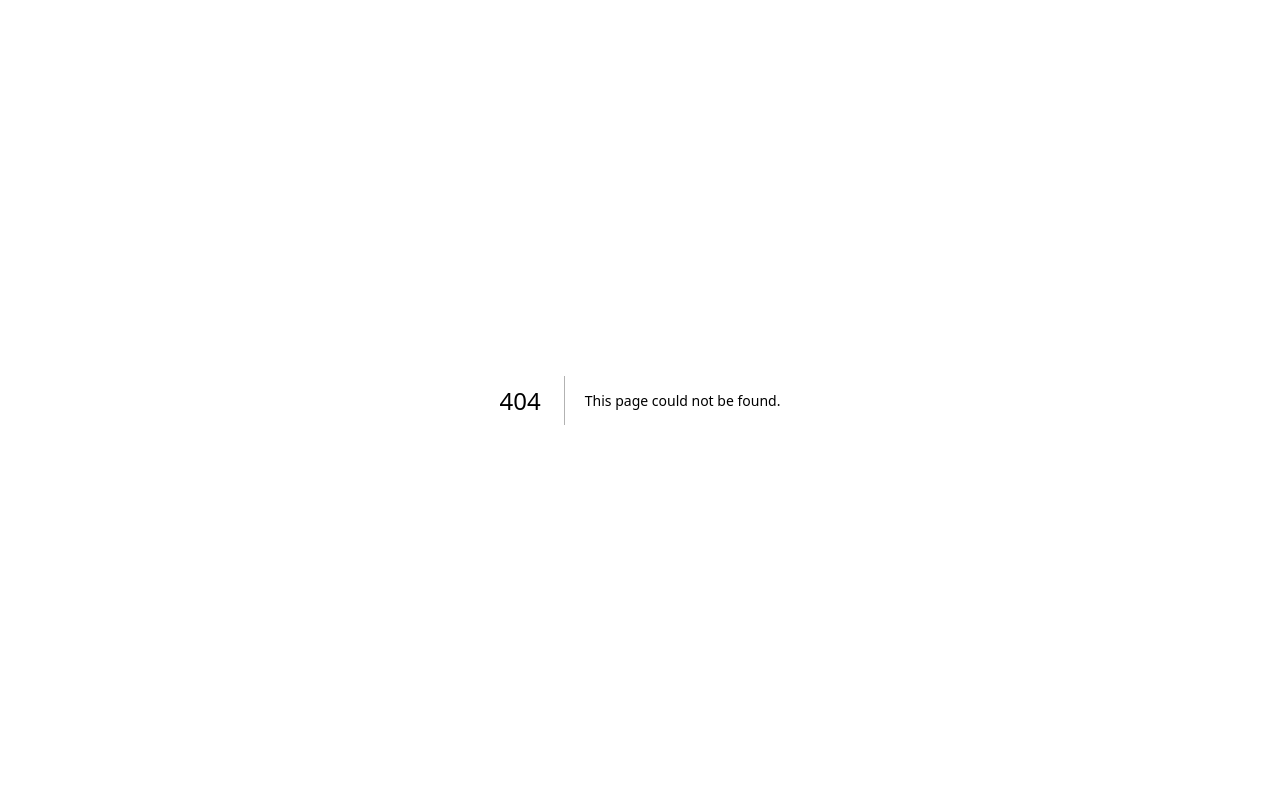
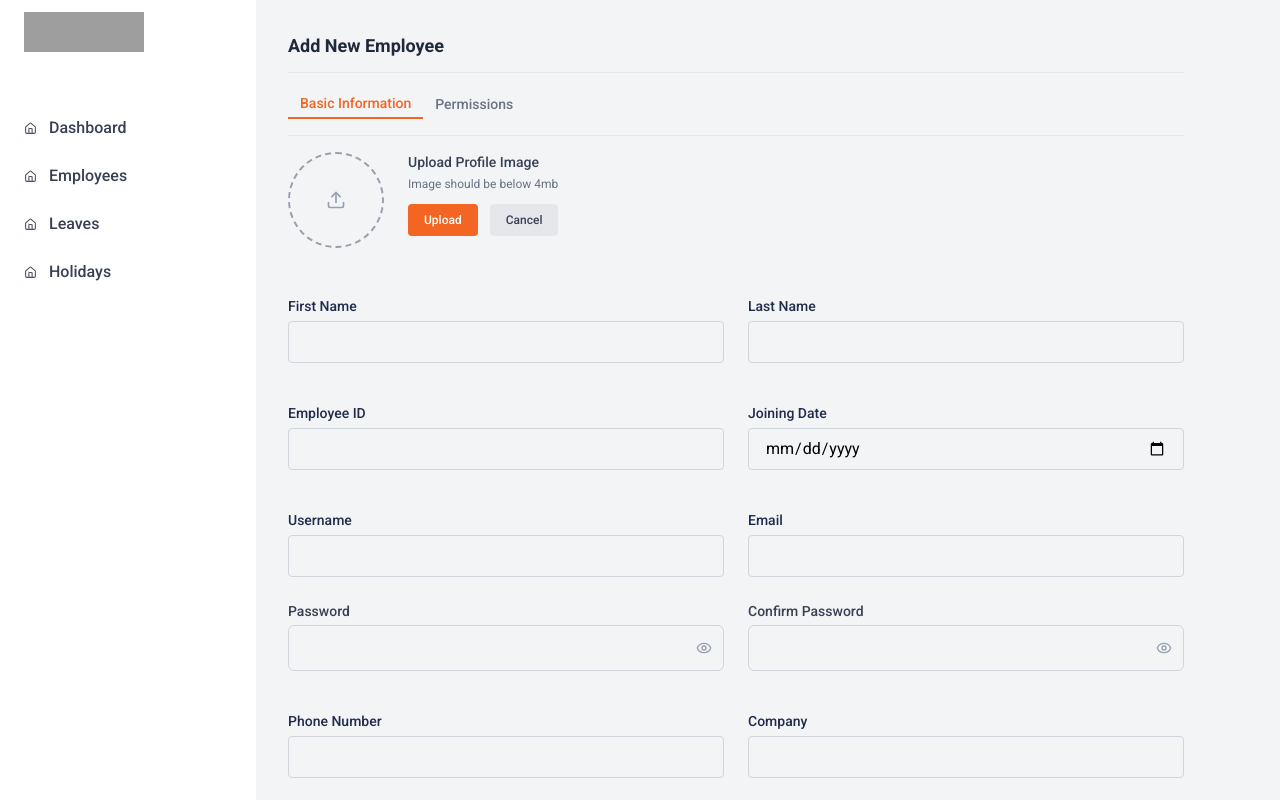
Before and after one commit to Blue-Health-Here/frontend.hr-management-system, a Next.js app: page /employees/add in a window 1280 px wide. Before the commit this address had no page. Built offline with nearby package versions, Linux system fonts and the light colour scheme; grey boxes are pictures that could not be loaded.

Commit message:
changed files structure for the employees

```diff
--- a/app/add-employee/page.tsx
+++ b/app/employees/add/page.tsx
@@ -1,5 +1,5 @@
 import React from "react";
-import AddEmployee from "@/components/add-employee";
+import AddEmployee from "@/components/employees/add";
 import MainLayout from "@/components/layouts/MainLayout";
 
 function Page() {
--- a/components/add-employee/index.tsx
+++ b/components/employees/add/index.tsx
@@ -1,7 +1,7 @@
 "use client";
 import React, { useState } from "react";
 import { Upload, X, Eye, EyeOff } from "lucide-react"; // Added Eye and EyeOff icons
-import InputField from "../common/form/InputField";
+import InputField from "../../common/form/InputField";
 import * as Yup from "yup";
 import { Formik, Form } from "formik";
 import { departmentOptions, designationOptions } from "@/utils/constants";
@@ -68,7 +68,7 @@ const AddEmployee = () => {
   };
 
   return (
-    <div className="container mx-auto px-4 py-6 max-w-4xl ml-0">
+    <div className="container mx-auto max-w-4xl ml-0">
       <div className="mb-4">
         <h1 className="text-lg font-semibold text-gray-800">
           Add New Employee
--- a/components/employees/index.tsx
+++ b/components/employees/index.tsx
@@ -111,8 +111,8 @@ const EmployeesView = () => {
 
           {/* Add Employee Button */}
           <button
-          onClick={() => router.push('/add-employee')}
-          className="flex items-center justify-center text-nowrap xs:justify-start gap-1 px-4 py-2 bg-[#f26522] text-white rounded-md text-sm font-semibold hover:bg-[#e05b1a] transition-colors w-full xs:w-auto">
+            onClick={() => router.push('/employees/add')}
+            className="flex items-center justify-center text-nowrap xs:justify-start gap-1 px-4 py-2 bg-[#f26522] text-white rounded-md text-sm font-semibold hover:bg-[#e05b1a] transition-colors w-full xs:w-auto">
             <Plus className="h-3 w-3" />
             <span>Add Employee</span>
           </button>
@@ -344,11 +344,10 @@ const EmployeesView = () => {
                   </td>
                   <td className="py-4 px-6 whitespace-nowrap">
                     <span
-                      className={`px-2 inline-flex text-xs leading-5 font-semibold rounded-full ${
-                        employee.status === "Active"
+                      className={`px-2 inline-flex text-xs leading-5 font-semibold rounded-full ${employee.status === "Active"
                           ? "bg-green-100 text-green-800"
                           : "bg-red-100 text-red-800"
-                      }`}
+                        }`}
                     >
                       {employee.status}
                     </span>
```
